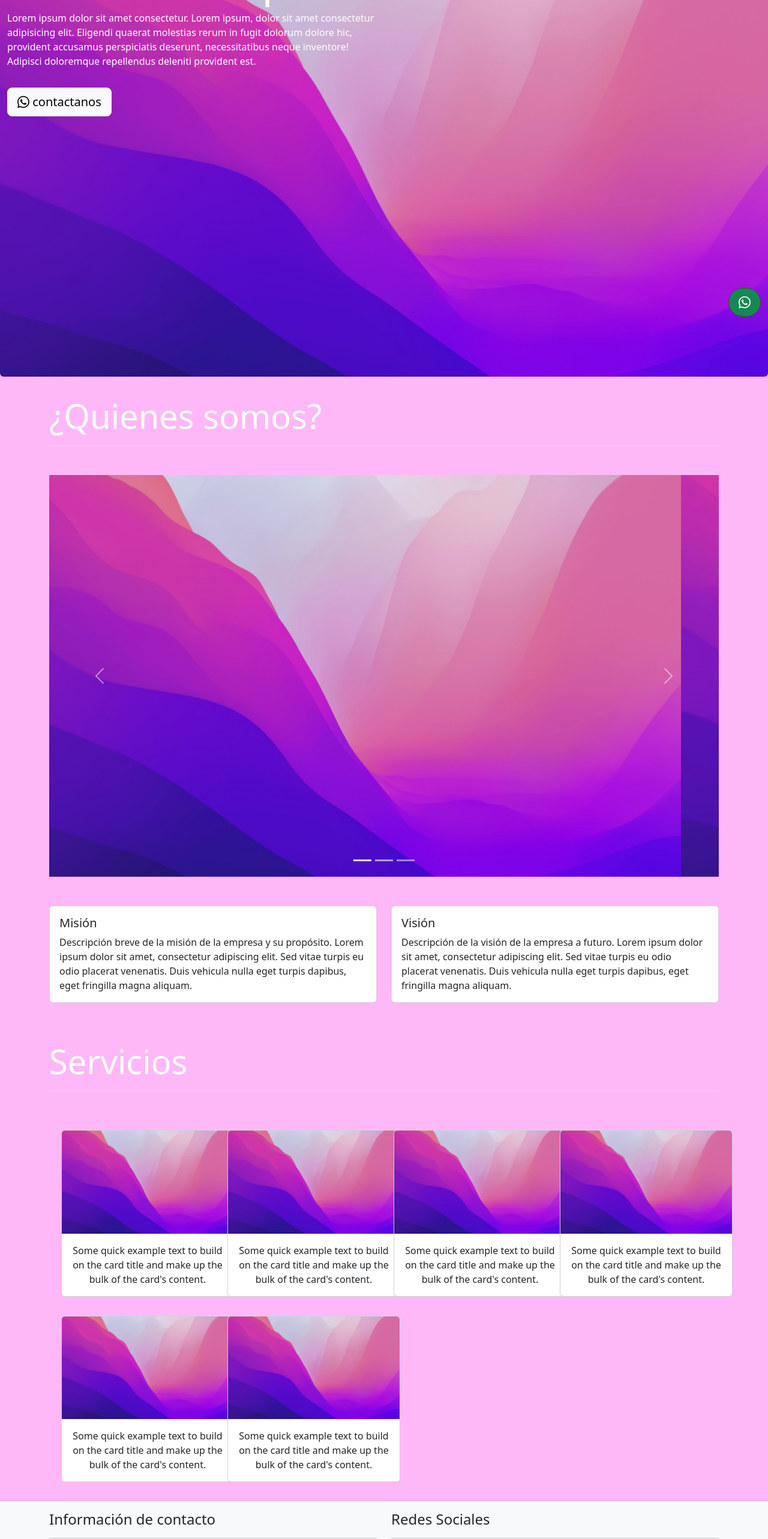
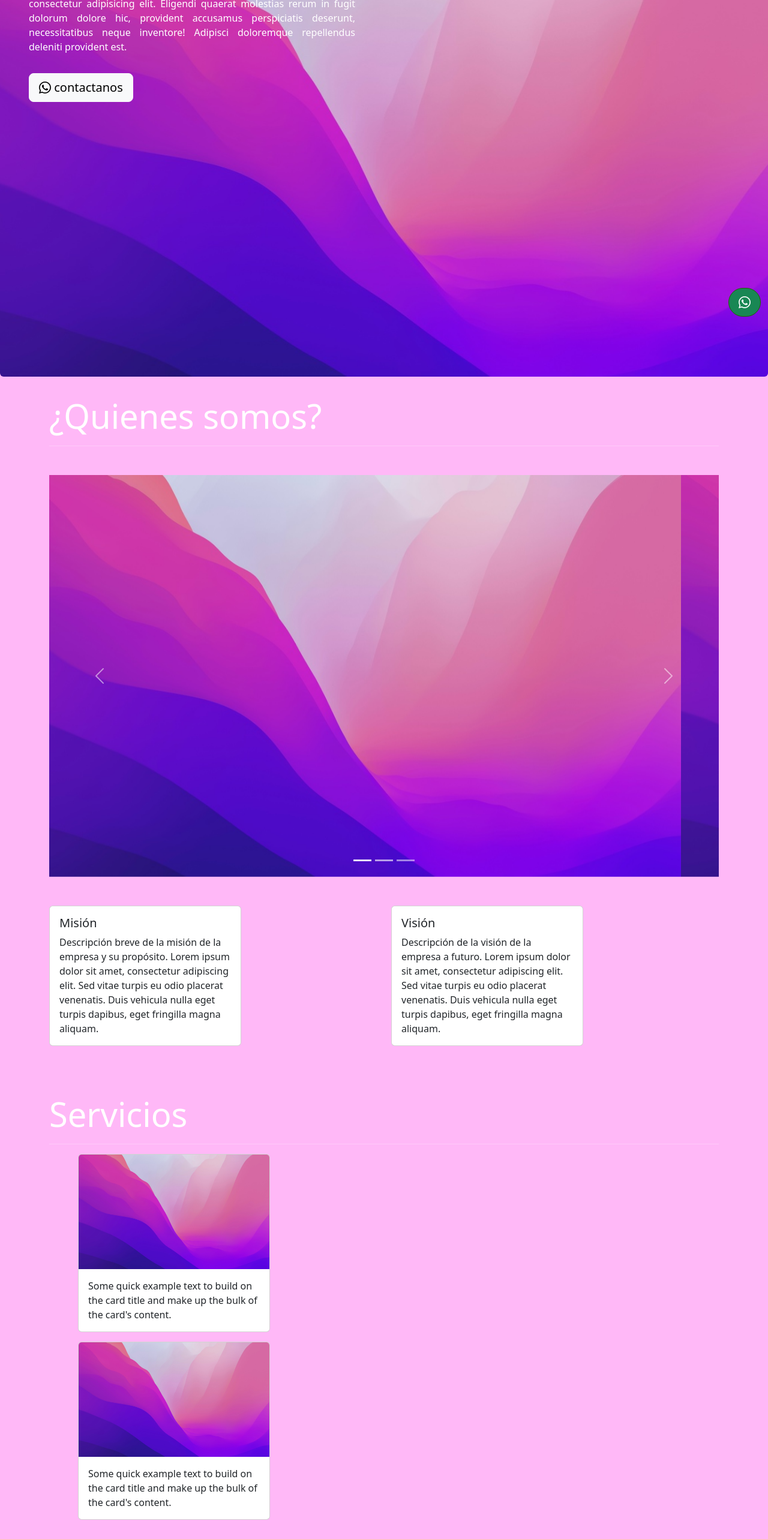
Before and after one commit to RubenCardenasV/nanys, an Angular app: page / in a window 1280 px wide. Shown: the part 220-2786 px from the top of the page at 60% size. Built offline with nearby package versions, Linux system fonts and the light colour scheme.

Commit message:
[navbar]

```diff
--- a/src/app/app.component.css
+++ b/src/app/app.component.css
@@ -6,3 +6,14 @@
 body {
   background-color: #ffb8f7;
 }
+
+.icon-strong {
+  font-size: 2em;
+  color: black;
+}
+
+
+
+.card {
+  width: 20rem;
+}
--- a/src/app/app.component.html
+++ b/src/app/app.component.html
@@ -10,45 +10,12 @@
     />
   </head>
   <body class="d-flex flex-column min-vh-100">
-    <!-- navbar -->
-    <nav class="navbar fixed-top navbar-expand-lg navbar-light " style="background-color: rgb(255, 231, 254)">
-      <div class="container-fluid">
-        <a class="navbar-brand" href="/">
-          <img src= {{rutaLogo}} style="height: 80px; width: auto ; border-radius: 3em;" alt="KANWU">
-        </a>
-        <button
-          class="navbar-toggler"
-          type="button"
-          data-bs-toggle="collapse"
-          data-bs-target="#Menu"
-          aria-controls="navbarNav"
-          aria-expanded="false"
-          aria-label="Toggle navigation"
-        >
-          <span class="navbar-toggler-icon"></span>
-        </button>
-        <div class="collapse navbar-collapse justify-content-end" style="font-size: 1.5em;" id="Menu">
-          <ul class="navbar-nav">
-            <li class="nav-item">
-              <a class="nav-link active" aria-current="page" href="/"><i class="bi bi-house-door-fill"></i> Inicio</a>
-              <hr>
-            </li>
-            <li class="nav-item">
-              <a class="nav-link active"  (click)="scrollTo('services')"><i class="bi bi-bag-heart"></i> Servicios</a>
-              <hr>
-            </li>
-            <li class="nav-item">
-              <a class="nav-link active" (click)="scrollTo('us')"><i class="bi bi-bookmark-heart-fill"></i> Nosotros</a>
-              <hr>
-            </li>
-          </ul>
-        </div>
-      </div>
-    </nav>
+    <app-navbar></app-navbar>
 
-    <section class=" mt-5" style="
+    <section class="pt-5 mb-5" style="
               height: 100vh;
-              width: 100vw;">
+              width: 100vw;"
+              id="home">
       <figure class="figure" style="position: absolute;">
         <img src="{{img}}" class="figure-img img-fluid rounded "
         style="position: relative;
@@ -59,13 +26,13 @@
           object-fit: cover;
           background-repeat: no-repeat;
           background-size: cover;"
-        alt="A generic square placeholder image with rounded corners in a figure.">
+        alt="Fondo">
       </figure>
       <div class="container-fluid text-overlay">
-        <div class="row mt-5">
-          <div class="col-sm-12 col-lg-6 mt-5" >
+        <div class="row ">
+          <div class="col-sm-12 col-lg-6 mt-5 px-5" >
             <h1 class="display-2">Album example</h1>
-            <p>
+            <p style="text-align: justify;">
               Lorem ipsum dolor sit amet consectetur. Lorem ipsum, dolor sit
               amet consectetur adipisicing elit. Eligendi quaerat molestias
               rerum in fugit dolorum dolore hic, provident accusamus
@@ -75,7 +42,7 @@
           </div>
         </div>
         <div class="row flex-lg-row">
-          <div class="col-sm-12 col-lg-6 mt-3">
+          <div class="col-sm-12 col-lg-6 mt-3 px-5">
             <button class="btn btn-lg  btn-light" (click)="openWhatsapp()">
               <i class="bi bi-whatsapp"></i>
               contactanos</button>
@@ -84,11 +51,11 @@
       </div>
     </section>
     <!-- seccion de contacto -->
-    <section id="us" class="py-3">
-      <div class="container">
+    <section class="py-3">
+      <div class="container " id="us">
         <div class="row py-3 text-overlay">
           <div class="col-lg-12">
-            <h2 class="display-4" style="color: white;">¿Quienes somos?</h2>
+            <h2 class="display-4">¿Quienes somos?</h2>
             <hr>
           </div>
         </div>
@@ -102,13 +69,13 @@
               </div>
               <div class="carousel-inner">
                 <div class="carousel-item active">
-                  <img src="{{img}}" class="d-block img-fluid w-100" alt="prueba">
+                  <img src="{{img}}" class="d-block img-fluid" alt="prueba">
                 </div>
                 <div class="carousel-item">
-                  <img src="{{img}}" class="d-block img-fluid w-100" alt="prueba">
+                  <img src="{{img}}" class="d-block img-fluid" alt="prueba">
                 </div>
                 <div class="carousel-item">
-                  <img src="{{img}}" class="d-block img-fluid w-100" alt="prueba">
+                  <img src="{{img}}" class="d-block img-fluid" alt="prueba">
                 </div>
               </div>
               <button class="carousel-control-prev" type="button" data-bs-target="#carouselExampleIndicators" data-bs-slide="prev">
@@ -154,69 +121,36 @@
       </div>
     </section>
 
-    <section id="services">
+    <section id="services" class="py-3">
       <div class="container">
-        <div class="row py-3 text-overlay">
-          <div class="col">
-            <h2 class=" display-4" style="color: white;">Servicios</h2>
+        <div class="py-3 text-overlay">
+          <div >
+            <h2 class="display-4">Servicios</h2>
             <hr>
-          </div>
-        </div>
-        <div class="row text-center py-3 px-3">
-          <div class="col-sm-12 col-lg-3 col-mb-6 py-3 px-3">
-            <div class="card" style="width: 18rem;">
+            <div class="col-sm-12 col-md-6 col-lg-6 mx-5 my-3">
+              <div class="card">
                 <img class="card-img-top" src="{{img}}" alt="Card image cap">
                 <div class="card-body">
                   <p class="card-text">Some quick example text to build on the card title and make up the bulk of the card's content.</p>
                 </div>
               </div>
             </div>
-          <div class="col-sm-12 col-lg-3 col-mb-6 py-3 px-3">
-            <div class="card" style="width: 18rem;">
+            <div class="col-sm-12 col-md-6 col-lg-6 mx-5 my-3">
+              <div class="card">
                 <img class="card-img-top" src="{{img}}" alt="Card image cap">
                 <div class="card-body">
                   <p class="card-text">Some quick example text to build on the card title and make up the bulk of the card's content.</p>
                 </div>
               </div>
             </div>
-          <div class="col-sm-12 col-lg-3 col-mb-6 py-3 px-3">
-            <div class="card" style="width: 18rem;">
-              <img class="card-img-top" src="{{img}}" alt="Card image cap">
-              <div class="card-body">
-                <p class="card-text">Some quick example text to build on the card title and make up the bulk of the card's content.</p>
-              </div>
-            </div>
-          </div>
-          <div class="col-sm-12 col-lg-3 col-mb-6 py-3 px-3">
-            <div class="card" style="width: 18rem;">
-              <img class="card-img-top" src="{{img}}" alt="Card image cap">
-              <div class="card-body">
-                <p class="card-text">Some quick example text to build on the card title and make up the bulk of the card's content.</p>
-              </div>
-            </div>
-          </div>
-          <div class="col-sm-12 col-lg-3 col-mb-6 py-3 px-3">
-            <div class="card" style="width: 18rem;">
-              <img class="card-img-top" src="{{img}}" alt="Card image cap">
-              <div class="card-body">
-                <p class="card-text">Some quick example text to build on the card title and make up the bulk of the card's content.</p>
-              </div>
-            </div>
-          </div>
-          <div class="col-sm-12 col-lg-3 col-mb-6 py-3 px-3">
-            <div class="card" style="width: 18rem;">
-              <img class="card-img-top" src="{{img}}" alt="Card image cap">
-              <div class="card-body">
-                <p class="card-text">Some quick example text to build on the card title and make up the bulk of the card's content.</p>
-              </div>
-            </div>
+
           </div>
         </div>
       </div>
       </section>
   </body>
   <div class="footer mt-auto py-3 bg-light">
-    <div class="container">
+    <div class="container-fluid">
       <div class="row">
         <div class="col-md-6 col-sm-12">
           <blockquote>
@@ -233,14 +167,14 @@
           </blockquote>
           <hr>
           <ul class="list-inline ">
-            <li class="list-inline-item"><a href="{{urlInstagram}}" style="color: black;"><i class="bi bi-facebook"></i></a></li>
-            <li class="list-inline-item"><a href="{{urlInstagram}}" style="color: black;"><i class="bi bi-twitter"></i></a></li>
-            <li class="list-inline-item"><a href="{{urlInstagram}}" style="color: black;"><i class="bi bi-instagram"></i></a></li>
+            <li class="list-inline-item"><a href="{{urlInstagram}}" class="icon-strong" ><i class="bi bi-facebook"></i></a></li>
+            <li class="list-inline-item"><a href="{{urlInstagram}}" class="icon-strong"><i class="bi bi-twitter"></i></a></li>
+            <li class="list-inline-item"><a href="{{urlInstagram}}" class="icon-strong"><i class="bi bi-instagram"></i></a></li>
           </ul>
         </div>
       </div>
     </div>
-    <div class="container">
+    <div class="container-fluid">
       <div class="row">
         <div class="col-md-12">
           <p class="text-center">Copyright &copy; Nanny 2024</p>
--- a/src/app/app.component.ts
+++ b/src/app/app.component.ts
@@ -17,10 +17,10 @@ export class AppComponent {
     window.open('https://api.whatsapp.com/send?phone=526648223954', '_blank');
   }
 
-  scrollTo(sectionId: string) {
-    var section = document.getElementById(sectionId);
-    if (section) {
-      section.scrollIntoView({ behavior: 'smooth' });
-    }
-  }
+  // scrollTo(sectionId: string) {
+  //   var section = document.getElementById(sectionId);
+  //   if (section) {
+  //     section.scrollIntoView({ behavior: 'smooth' });
+  //   }
+  // }
 }
--- a/src/app/app.module.ts
+++ b/src/app/app.module.ts
@@ -4,11 +4,13 @@ import { BrowserModule } from '@angular/platform-browser';
 import { AppRoutingModule } from './app-routing.module';
 import { AppComponent } from './app.component';
 import { FooterComponent } from './footer/footer.component';
+import { NavbarComponent } from './navbar/navbar.component';
 
 @NgModule({
   declarations: [
     AppComponent,
-    FooterComponent
+    FooterComponent,
+    NavbarComponent
   ],
   imports: [
     BrowserModule,
--- /dev/null
+++ b/src/app/navbar/navbar.component.html
@@ -0,0 +1,35 @@
+
+<nav class="navbar fixed-top navbar-expand-lg navbar-light"  style="background-color: rgb(255, 231, 254)">
+    <div class="container-fluid">
+      <a class="navbar-brand" href="/">
+        <img src= {{rutaLogo}} style="height: 80px; width: auto ; border-radius: 3em;" alt="KANWU">
+      </a>
+      <button
+        class="navbar-toggler"
+        type="button"
+        data-bs-toggle="collapse"
+        data-bs-target="#Menu"
+        aria-controls="navbarNav"
+        aria-expanded="false"
+        aria-label="Toggle navigation"
+      >
+        <span class="navbar-toggler-icon"></span>
+      </button>
+      <div class="collapse navbar-collapse justify-content-end" style="font-size: 1.5em;" id="Menu">
+        <ul class="navbar-nav">
+          <li class="nav-item">
+            <a class="nav-link active"  (click)="scrollTo('home')"><i class="bi bi-house-door-fill"></i> Inicio</a>
+            <hr>
+          </li>
+          <li class="nav-item">
+            <a class="nav-link active"  (click)="scrollTo('services')"><i class="bi bi-bag-heart"></i> Servicios</a>
+            <hr>
+          </li>
+          <li class="nav-item">
+            <a class="nav-link active" (click)="scrollTo('us')"><i class="bi bi-bookmark-heart-fill"></i> Nosotros</a>
+            <hr>
+          </li>
+        </ul>
+      </div>
+    </div>
+  </nav>
--- /dev/null
+++ b/src/app/navbar/navbar.component.ts
@@ -0,0 +1,18 @@
+import { Component } from '@angular/core';
+
+@Component({
+  selector: 'app-navbar',
+  templateUrl: './navbar.component.html',
+  styleUrls: ['./navbar.component.css'],
+})
+export class NavbarComponent {
+  rutaLogo: string = './assets/logo.jpg';
+
+  scrollTo(sectionId: string) {
+    var section = document.getElementById(sectionId);
+    if (section) {
+      section.scrollIntoView({ behavior: 'smooth' });
+    }
+  }
+
+}
```
Also changed, not shown: src/app/navbar/navbar.component.css (added). Lines whose indentation alone changed are shown as unchanged.
